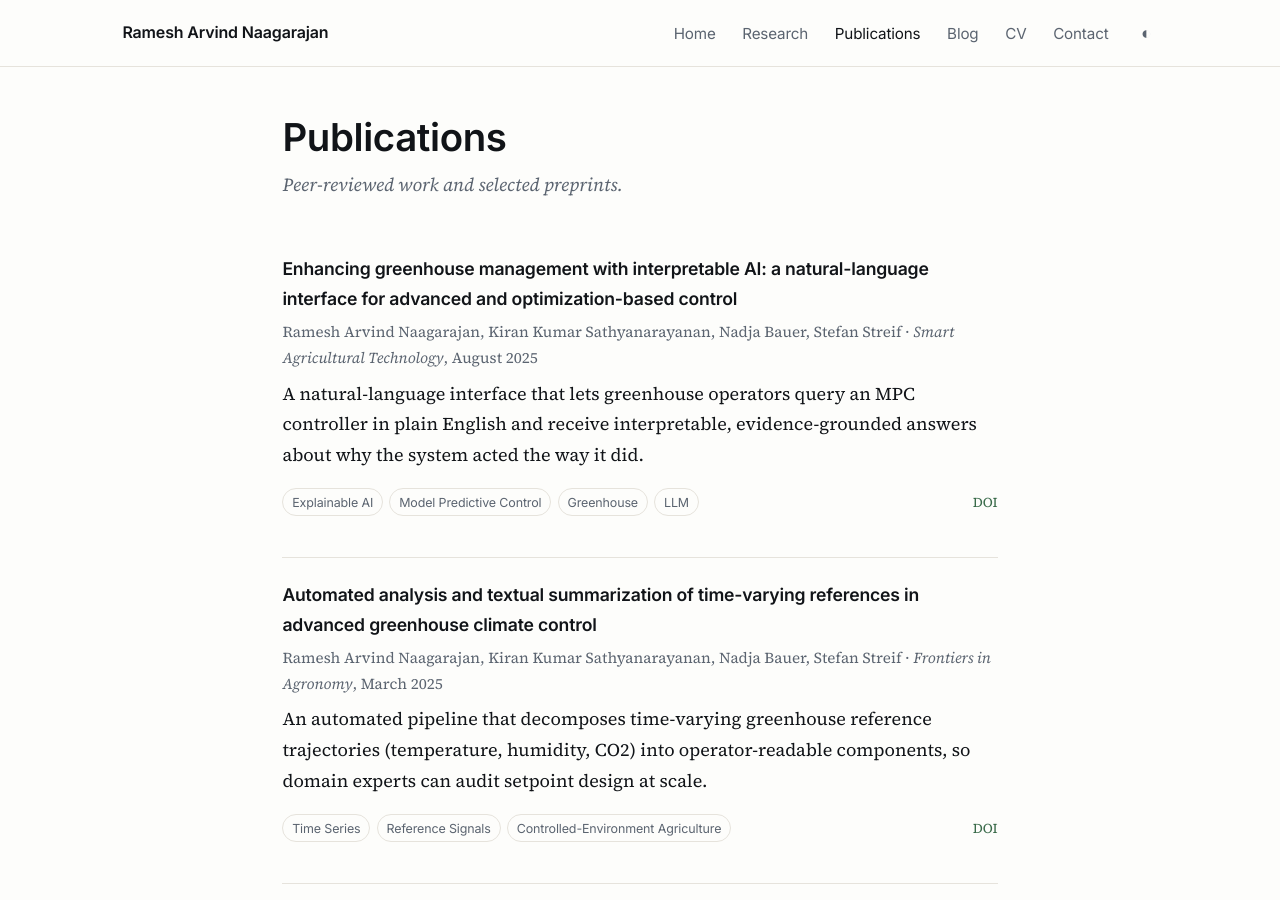
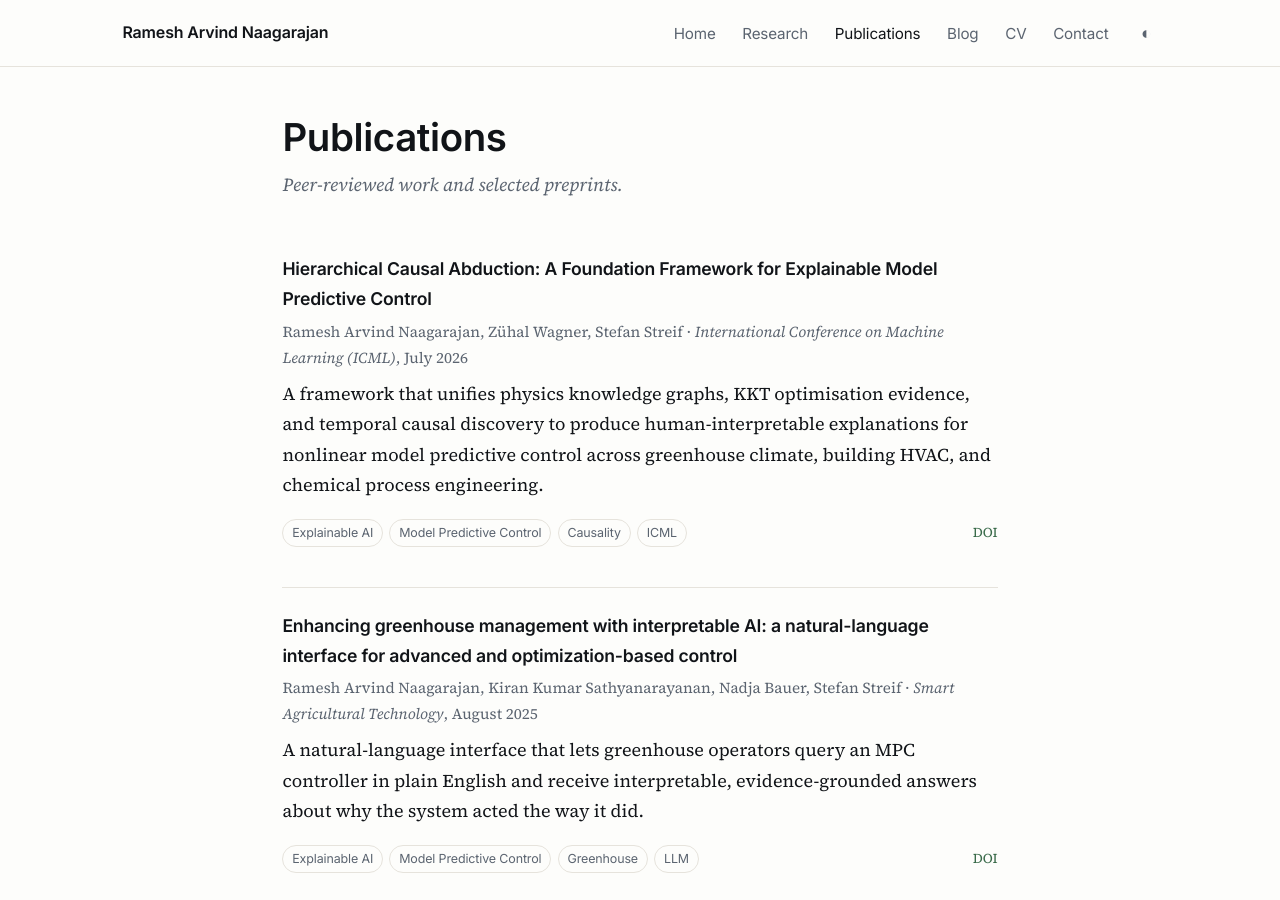
Before and after one commit to Ramesh-Arvind/Ramesh-Arvind.github.io, a Jekyll site: the page built from pages/publications.md, in a window 1280 px wide and 900 px high. Built offline with Jekyll 4.4.1, drawn with Linux system fonts in a browser that asks for light colours.

Commit message:
pubs: add ICML 2026 entry for Hierarchical Causal Abduction

```diff
--- a/_data/publications.yml
+++ b/_data/publications.yml
@@ -1,3 +1,17 @@
+- key: naagarajan2026hca
+  title: "Hierarchical Causal Abduction: A Foundation Framework for Explainable Model Predictive Control"
+  authors: "Ramesh Arvind Naagarajan, Zühal Wagner, Stefan Streif"
+  venue: "International Conference on Machine Learning (ICML)"
+  year: 2026
+  month: July
+  url: "https://openreview.net/forum?id=22XF7II0Hd"
+  abstract_short: >-
+    A framework that unifies physics knowledge graphs, KKT optimisation
+    evidence, and temporal causal discovery to produce human-interpretable
+    explanations for nonlinear model predictive control across greenhouse
+    climate, building HVAC, and chemical process engineering.
+  tags: [Explainable AI, Model Predictive Control, Causality, ICML]
+
 - key: naagarajan2025greenhouse
   title: "Enhancing greenhouse management with interpretable AI: a natural-language interface for advanced and optimization-based control"
   authors: "Ramesh Arvind Naagarajan, Kiran Kumar Sathyanarayanan, Nadja Bauer, Stefan Streif"
```
